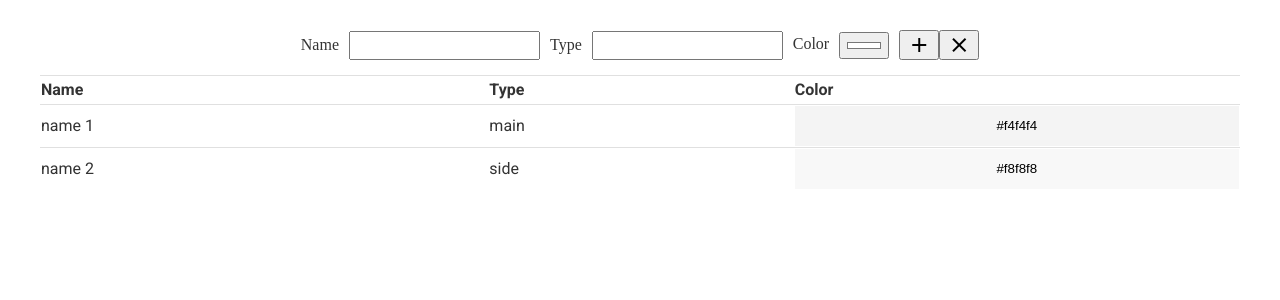
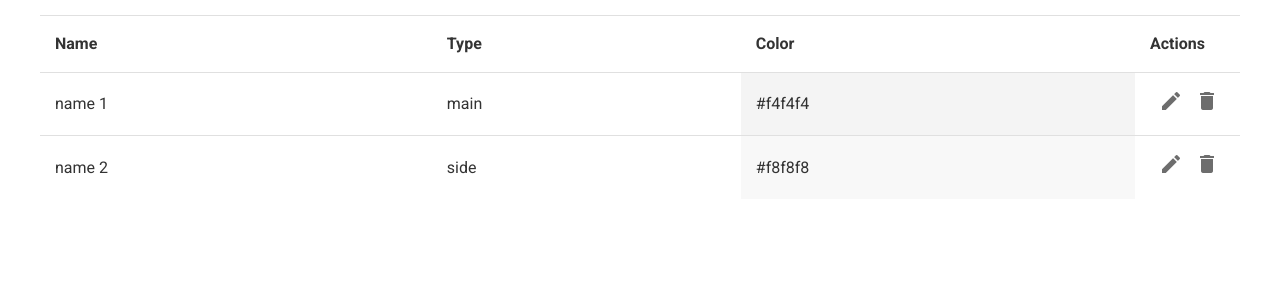
Before and after one commit to enslit/table, a React (Create React App) app: page / in a window 1280 px wide. Shown: the top 300 px of the page. Built offline with nearby package versions, Linux system fonts and the light colour scheme.

Commit message:
build: Реализовать редактирование записей

```diff
--- a/src/AddRowForm.js
+++ b/src/AddRowForm.js
@@ -1,10 +1,21 @@
 import React, {useState} from 'react';
+import {SketchPicker} from 'react-color'
 
-function AddRowForm({onSubmit}) {
+function AddRowForm({onSubmit, onClose, initialData}) {
   const defaultColor = '#ffffff';
-  const [name, setName] = useState('');
-  const [type, setType] = useState('');
-  const [color, setColor] = useState(defaultColor);
+  const [name, setName] = useState(initialData?.name || '');
+  const [type, setType] = useState(initialData?.type || '');
+  const [color, setColor] = useState(initialData?.color || defaultColor);
+  const [showColorPicker, setShowColorPicker] = useState(false);
+
+  const handleChangeColorClick = () => {
+    setShowColorPicker(!showColorPicker);
+  }
+
+  const handleChangeColorClose = () => {
+    setShowColorPicker(false);
+  }
+
 
   const handleChangeName = (evt) => {
     setName(evt.target.value);
@@ -14,19 +25,13 @@ function AddRowForm({onSubmit}) {
     setType(evt.target.value);
   }
 
-  const handleChangeColor = (evt) => {
-    setColor(evt.target.value);
+  const handleChangeColor = (value) => {
+    setColor(value.hex);
   }
 
   const handleSubmit = (evt) => {
     evt.preventDefault();
-    onSubmit({name, type, color}, resetForm);
-  }
-
-  const resetForm = () => {
-    setName('');
-    setType('');
-    setColor(defaultColor);
+    onSubmit({name, type, color});
   }
 
   return (
@@ -38,18 +43,42 @@ function AddRowForm({onSubmit}) {
         </div>
         <div className="form__field">
           <label htmlFor="type" className="form__label">Type</label>
-          <input type="text" id="type" className="form__input" value={type} onChange={handleChangeType} name="type"/>
+          <select name="type" id="type" className="form__input" value={type} onChange={handleChangeType}>
+            <option value="main">Main</option>
+            <option value="side">Side</option>
+            <option value="content">Content</option>
+          </select>
         </div>
         <div className="form__field">
-          <label htmlFor="color" className="form__label">Color</label>
-          <input type="color" id="color" className="form__input" value={color} onChange={handleChangeColor} name="color"/>
+          <span className="form__label">Color</span>
+          <div className="color-picker">
+            <button
+              className="color-picker__button"
+              style={{backgroundColor: color}}
+              aria-label="Выбрать цвет"
+              type="button"
+              onClick={handleChangeColorClick}
+            >
+              {color}
+            </button>
+          </div>
+          {
+            showColorPicker &&
+            <div className="color-picker__popover">
+              <div className="color-picker__cover" onClick={handleChangeColorClose} />
+              <SketchPicker
+                color={color}
+                onChangeComplete={handleChangeColor}
+              />
+            </div>
+          }
         </div>
       </div>
       <div className="form__buttons">
         <button type="submit" className="form__button form__button_type_submit">
-          <span className="material-icons">add</span>
+          <span className="material-icons">done</span>
         </button>
-        <button type="reset" className="form__button form__button_type_reset">
+        <button type="button" className="form__button form__button_type_reset" onClick={onClose}>
           <span className="material-icons">clear</span>
         </button>
       </div>
--- a/src/App.js
+++ b/src/App.js
@@ -1,6 +1,5 @@
-import React, {useState} from 'react';
+import React, {useEffect, useState} from 'react';
 import Row from './Row'
-import AddRowForm from './AddRowForm'
 
 function App() {
   const [rows, setRows] = useState([
@@ -8,7 +7,7 @@ function App() {
     {id: 2, name: "name 2", type: "side", color: "#f8f8f8"},
   ]);
 
-  const handleAddRow = (rowData, clearForm) => {
+  const handleAddRow = (rowData, setEditMode) => {
     setRows([
       ...rows,
       {
@@ -16,18 +15,31 @@ function App() {
         ...rowData
       }
     ])
-    clearForm();
+    setEditMode(false);
   }
+
+  const handleEditRow = (rowData, setEditMode) => {
+    setRows(rows.map(row => row.id !== rowData.id ? row : rowData))
+    setEditMode(false);
+  }
+
+  const handleDeleteRow = (id) => {
+    setRows(rows.filter(r => r.id !== id));
+  }
+
+  useEffect(() => {
+  }, [rows]);
+
 
   return (
     <div className="container">
-      <AddRowForm onSubmit={handleAddRow} />
       <table className="table">
         <thead>
           <tr className="table__row">
             <th className="table__cell">Name</th>
             <th className="table__cell">Type</th>
             <th className="table__cell">Color</th>
+            <th className="table__cell">Actions</th>
           </tr>
         </thead>
         <tbody>
@@ -35,9 +47,13 @@ function App() {
           rows.map(({id, name, type, color}) => (
             <Row
               key={id}
+              id={id}
               name={name}
               type={type}
               color={color}
+              onAddRow={handleAddRow}
+              onEditRow={handleEditRow}
+              onDeleteRow={handleDeleteRow}
             />
           ))
         }
--- a/src/Row.js
+++ b/src/Row.js
@@ -1,48 +1,51 @@
 import React, {useState} from 'react'
-import {SketchPicker} from 'react-color'
+import AddRowForm from './AddRowForm'
 
-function Row({name, type, color}) {
-  const [currentColor, setCurrentColor] = useState(color);
-  const [showColorPicker, setShowColorPicker] = useState(false);
+function Row({id, name, type, color, onAddRow, onDeleteRow, onEditRow}) {
+  const [editMode, setEditMode] = useState(false);
 
-  const onChangeColor = (color) => {
-    setCurrentColor(color.hex);
+  const handleEditClick = () => {
+    setEditMode(true);
   }
 
-  const handleChangeColorClick = () => {
-    setShowColorPicker(!showColorPicker);
+  const handleCloseForm = () => {
+    setEditMode(false);
   }
 
-  const handleChangeColorClose = () => {
-    setShowColorPicker(false);
+  const handleSubmit = (data) => {
+    onEditRow({...data, id}, setEditMode);
+  }
+
+  const handleDeleteClick = () => {
+    onDeleteRow(id);
+  }
+
+  if (editMode) {
+    return (
+      <tr className="table__row">
+        <td colSpan={4}>
+          <AddRowForm
+            onSubmit={handleSubmit}
+            onClose={handleCloseForm}
+            initialData={{name, type, color}}
+          />
+        </td>
+      </tr>
+    )
   }
 
   return (
     <tr className="table__row">
       <td className="table__cell">{name}</td>
       <td className="table__cell">{type}</td>
-      <td className="table__cell">
-        <div className="color-picker">
-          <button
-            className="color-picker__button"
-            style={{backgroundColor: currentColor}}
-            aria-label="Выбрать цвет"
-            type="button"
-            onClick={handleChangeColorClick}
-          >
-            {currentColor}
-          </button>
-        </div>
-        {
-          showColorPicker &&
-          <div className="color-picker__popover">
-            <div className="color-picker__cover" onClick={handleChangeColorClose} />
-            <SketchPicker
-              color={currentColor}
-              onChangeComplete={onChangeColor}
-            />
-          </div>
-        }
+      <td className="table__cell" style={{backgroundColor: color}}>{color}</td>
+      <td className="table__cell table__cell_type_actions">
+        <button type="submit" className="button button_type_edit" onClick={handleEditClick}>
+          <span className="material-icons">edit</span>
+        </button>
+        <button type="submit" className="button button_type_delete" onClick={handleDeleteClick}>
+          <span className="material-icons">delete</span>
+        </button>
       </td>
     </tr>
   )
--- a/src/index.scss
+++ b/src/index.scss
@@ -1,5 +1,6 @@
 $color-border: rgba(0, 0, 0, .12);
 $text-color: #333;
+$icon-color: #6d6d6d;
 
 body {
     margin: 0;
@@ -32,11 +33,20 @@ body {
         -webkit-font-smoothing: antialiased;
         text-align: left;
         position: relative;
+        padding: 15px;
+
+        &_type {
+            &_actions {
+                text-align: right;
+                width: 75px;
+            }
+        }
     }
 }
 
 .color-picker {
     position: relative;
+    flex: 1 1 auto;
 
     &__button {
         width: 100%;
@@ -65,15 +75,23 @@ body {
 .form {
     padding: 15px 0;
     display: flex;
+    justify-content: space-between;
     align-items: stretch;
 
     &__fields {
         display: flex;
+        flex: 1 1 auto;
         align-items: center;
+        justify-content: space-between;
     }
 
     &__field {
         margin-right: 10px;
+        position: relative;
+        flex: 1 1 auto;
+        display: flex;
+        justify-content: space-between;
+        align-items: center;
     }
 
     &__label {
@@ -82,6 +100,7 @@ body {
 
     &__input {
         padding: 5px;
+        flex: 1 1 auto;
     }
 
     &__buttons {
@@ -98,3 +117,15 @@ body {
         }
     }
 }
+
+.button {
+    border: none;
+    background-color: transparent;
+    color: $icon-color;
+    transition: color 200ms ease-in-out;
+
+    &:hover {
+        cursor: pointer;
+        color: black;
+    }
+}
```
Also changed, not shown: 1 other file (tests, documents, lock files or other folders).
